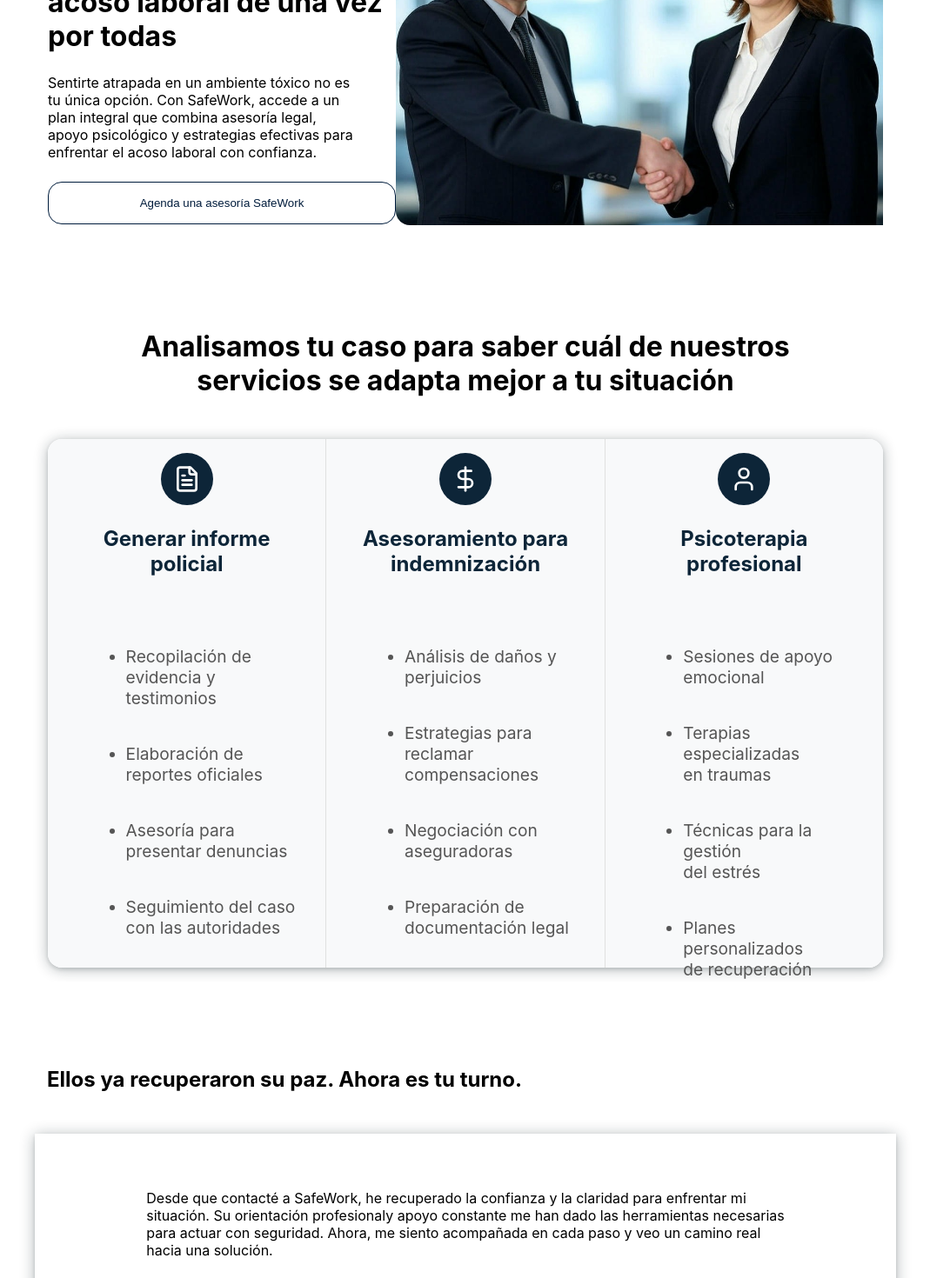
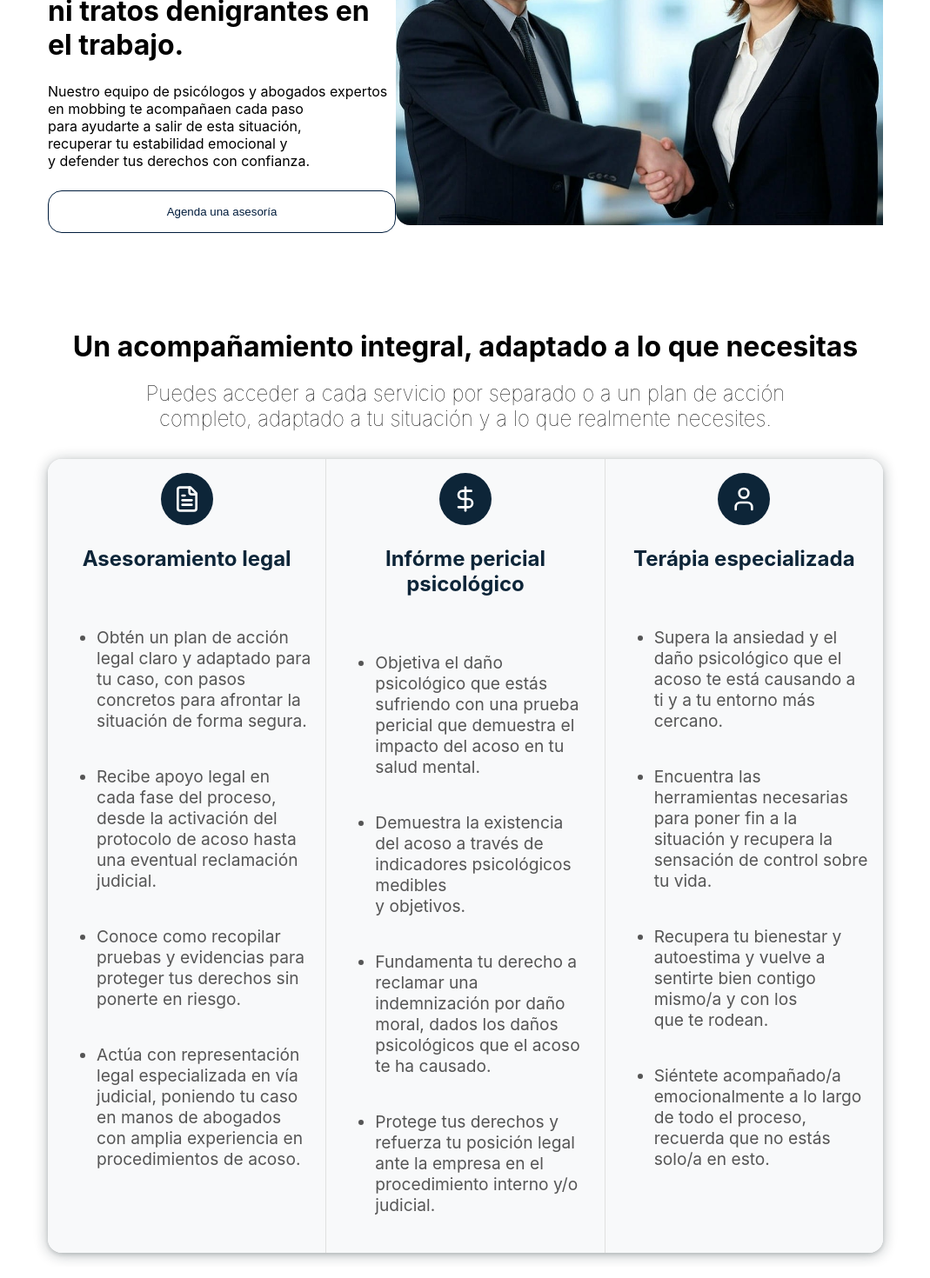
Before and after one commit to IvanOnGit/safe-work, a React (Vite) app: page / in a window 1280 px wide. Shown: the part 1330-2800 px from the top of the page at 87% size, without its empty margins (105-1174 px from the left). Built offline with nearby package versions, Linux system fonts and the light colour scheme.

Commit message:
copy rework done

```diff
--- a/src/components/BookAssestmentSection/BookAssestmentSection.tsx
+++ b/src/components/BookAssestmentSection/BookAssestmentSection.tsx
@@ -39,22 +39,22 @@ function BookAssestmentSection() {
   return (
     <Container ref={containerRef} className={isVisible ? 'visible' : ''}>
       <TextContainer>
-        <h2>RECUPERA TU PAZ EN EL TRABAJO</h2>
+        <h2>Haz frente al acoso con apoyo legal y psicológico especializado</h2>
         <h1>
-          Toma el control y pon fin al <span className="mobile-hide"><br /></span>
-          acoso laboral de una vez <span className="mobile-hide"><br /></span> por todas
+        Nadie debería sufrir acoso laboral<span className="mobile-hide"><br /></span>
+        ni tratos denigrantes en el trabajo.<span className="mobile-hide"><br /></span>
         </h1>
         <p>
-          Sentirte atrapada en un ambiente tóxico no es <span className="mobile-hide"><br /></span>
-          tu única opción. Con SafeWork, accede a un <span className="mobile-hide"><br /></span>
-          plan integral que combina asesoría legal, <span className="mobile-hide"><br /></span>
-          apoyo psicológico y estrategias efectivas para <span className="mobile-hide"><br /></span>
-          enfrentar el acoso laboral con confianza.
+          Nuestro equipo de psicólogos y abogados expertos <span className="mobile-hide"><br /></span>
+          en mobbing te acompañaen cada paso <span className="mobile-hide"><br /></span>
+          para ayudarte a salir de esta situación, <span className="mobile-hide"><br /></span>
+          recuperar tu estabilidad emocional y <span className="mobile-hide"><br /></span>
+          y defender tus derechos con confianza.
         </p>
         <button
           onClick={() => window.open("https://wa.me/34622377041?text=Hola,%20me%20gustaría%20agendar%20una%20asesoría%20SafeWork.", "_blank")}
         >
-          Agenda una asesoría SafeWork
+          Agenda una asesoría
         </button>
       </TextContainer>
       <ImageContainer>
--- a/src/components/HowCanWeHelpYou/styles.ts
+++ b/src/components/HowCanWeHelpYou/styles.ts
@@ -133,7 +133,7 @@ export const FormContainer = styled.div`
 `;
 
 export const Input = styled.input`
-  width: 45%;
+  width: 100%;
   padding: 0.5rem;
   border: none;
   border-bottom: 1px solid #D9D9D9;
--- a/src/components/OurServices/OurServices.tsx
+++ b/src/components/OurServices/OurServices.tsx
@@ -5,19 +5,24 @@ function OurServices() {
     return (
         <>
             <TextContainer>
-                <h1>Analisamos tu caso para saber cuál de nuestros <span className="mobile-hide"><br /></span> servicios <span className="desktop-hide"><br /></span>se adapta mejor a tu situación</h1>
+                <h1>Un acompañamiento integral, adaptado a lo que necesitas</h1>
+                <h2>Puedes acceder a cada servicio por separado o a un plan de acción <span className="mobile-hide"><br /></span>  <span className="desktop-hide"><br /></span>completo, adaptado a tu situación y a lo que realmente necesites.</h2>
             </TextContainer>
             <Container>
                 <ServiceCard>
                     <IconWrapper>
                         <FileText size={32} color="white" />
                     </IconWrapper>
-                    <Title>Generar informe <br />policial</Title>
+                    <Title>Asesoramiento legal</Title>
                     <List>
-                        <li>Recopilación de evidencia y testimonios</li>
-                        <li>Elaboración de reportes oficiales</li>
-                        <li>Asesoría para presentar denuncias</li>
-                        <li>Seguimiento del caso con las autoridades</li>
+                        <li>Obtén un plan de acción legal claro y adaptado para tu caso, con pasos
+                        concretos para afrontar la situación de forma segura.</li>
+                        <li>Recibe apoyo legal en cada fase del proceso, desde la activación del protocolo
+                        de acoso hasta una eventual reclamación judicial.</li>
+                        <li>Conoce como recopilar <br />pruebas y evidencias para <br />proteger tus derechos sin
+                        <br />ponerte en riesgo.</li>
+                        <li>Actúa con representación legal especializada en vía judicial, poniendo tu caso
+                        en manos de abogados con amplia experiencia en procedimientos de acoso.</li>
                     </List>
                 </ServiceCard>
 
@@ -25,12 +30,16 @@ function OurServices() {
                     <IconWrapper>
                         <DollarSign size={32} color="white" />
                     </IconWrapper>
-                    <Title>Asesoramiento para <br />indemnización</Title>
+                    <Title>Infórme pericial psicológico</Title>
                     <List>
-                        <li>Análisis de daños y <br />perjuicios</li>
-                        <li>Estrategias para reclamar <br />compensaciones</li>
-                        <li>Negociación con <br />aseguradoras</li>
-                        <li>Preparación de <br />documentación legal</li>
+                        <li>Objetiva el daño psicológico que estás sufriendo con una prueba pericial que
+                        demuestra el impacto del acoso en tu salud mental.</li>
+                        <li>Demuestra la existencia del acoso a través de indicadores psicológicos
+                        medibles <br />y objetivos.</li>
+                        <li>Fundamenta tu derecho a reclamar una indemnización por daño moral, dados
+                        los daños psicológicos que el acoso te ha causado.</li>
+                        <li>Protege tus derechos y refuerza tu posición legal ante la empresa en el
+                        procedimiento interno y/o judicial.</li>
                     </List>
                 </ServiceCard>
 
@@ -38,12 +47,16 @@ function OurServices() {
                     <IconWrapper>
                         <User size={32} color="white" />
                     </IconWrapper>
-                    <Title>Psicoterapia <br />profesional</Title>
+                    <Title>Terápia especializada</Title>
                     <List>
-                        <li>Sesiones de apoyo <br />emocional</li>
-                        <li>Terapias especializadas <br />en traumas</li>
-                        <li>Técnicas para la gestión <br />del estrés</li>
-                        <li>Planes personalizados <br />de recuperación</li>
+                        <li>Supera la ansiedad y el daño psicológico que el acoso te está causando a ti y a
+                        tu entorno más cercano.</li>
+                        <li>Encuentra las herramientas necesarias para poner fin a la situación y recupera
+                        la sensación de control sobre tu vida.</li>
+                        <li>Recupera tu bienestar y autoestima y vuelve a sentirte bien contigo <br />mismo/a y
+                        con los <br /> que te rodean.</li>
+                        <li>Siéntete acompañado/a emocionalmente a lo largo de todo el proceso,
+                        recuerda que no estás solo/a en esto.</li>
                     </List>
                 </ServiceCard>
             </Container>
@@ -52,12 +65,16 @@ function OurServices() {
                     <IconWrapper>
                         <FileText size={32} color="white" />
                     </IconWrapper>
-                    <Title>Generar informe <br />policial</Title>
+                    <Title>Asesoramiento legal</Title>
                     <List>
-                        <li>Recopilación de evidencia y testimonios</li>
-                        <li>Elaboración de reportes oficiales</li>
-                        <li>Asesoría para presentar denuncias</li>
-                        <li>Seguimiento del caso con las autoridades</li>
+                        <li>Obtén un plan de acción legal claro y adaptado para tu caso, con pasos
+                        concretos para afrontar la situación de forma segura.</li>
+                        <li>Recibe apoyo legal en cada fase del proceso, desde la activación del protocolo
+                        de acoso hasta una eventual reclamación judicial.</li>
+                        <li>Conoce como recopilar pruebas y evidencias para proteger tus derechos sin
+                        ponerte en riesgo.</li>
+                        <li>Actúa con representación legal especializada en vía judicial, poniendo tu caso
+                        en manos de abogados con amplia experiencia en procedimientos de acoso.</li>
                     </List>
                 </ServiceCard>
 
@@ -65,12 +82,16 @@ function OurServices() {
                     <IconWrapper>
                         <DollarSign size={32} color="white" />
                     </IconWrapper>
-                    <Title>Asesoramiento para <br />indemnización</Title>
+                    <Title>Informe pericial <br />psicológico</Title>
                     <List>
-                        <li>Análisis de daños y <br />perjuicios</li>
-                        <li>Estrategias para reclamar <br />compensaciones</li>
-                        <li>Negociación con <br />aseguradoras</li>
-                        <li>Preparación de <br />documentación legal</li>
+                        <li>Objetiva el daño psicológico que estás sufriendo con una prueba pericial que
+                        demuestra el impacto del acoso en tu salud mental.</li>
+                        <li>Demuestra la existencia del acoso a través de indicadores psicológicos
+                        medibles y objetivos.</li>
+                        <li>Fundamenta tu derecho a reclamar una indemnización por daño moral, dados
+                        los daños psicológicos que el acoso te ha causado.</li>
+                        <li>Protege tus derechos y refuerza tu posición legal ante la empresa en el
+                        procedimiento interno y/o judicial.</li>
                     </List>
                 </ServiceCard>
 
@@ -78,12 +99,16 @@ function OurServices() {
                     <IconWrapper>
                         <User size={32} color="white" />
                     </IconWrapper>
-                    <Title>Psicoterapia <br />profesional</Title>
+                    <Title>Terapia especializada</Title>
                     <List>
-                        <li>Sesiones de apoyo <br />emocional</li>
-                        <li>Terapias especializadas <br />en traumas</li>
-                        <li>Técnicas para la gestión <br />del estrés</li>
-                        <li>Planes personalizados <br />de recuperación</li>
+                        <li>Supera la ansiedad y el daño psicológico que el acoso te está causando a ti y a
+                        tu entorno más cercano.</li>
+                        <li>Encuentra las herramientas necesarias para poner fin a la situación y recupera
+                        la sensación de control sobre tu vida.</li>
+                        <li>Recupera tu bienestar y autoestima y vuelve a sentirte bien contigo mismo/a y
+                        con los que te rodean.</li>
+                        <li>Siéntete acompañado/a emocionalmente a lo largo de todo el proceso,
+                        recuerda que no estás solo/a en esto.</li>
                     </List>
                 </ServiceCard>
             </MobileContainer>
--- a/src/components/OurServices/styles.ts
+++ b/src/components/OurServices/styles.ts
@@ -4,13 +4,19 @@ import styled from 'styled-components';
 export const TextContainer = styled.div`
     display: flex;
     justify-content: center;
+    flex-direction: column;
     text-align: center;
+    font-family: 'Inter', sans-serif;
+
     h1 {
         font-size: 2rem;
-        font-family: 'Inter', sans-serif;
         margin: 0;
         padding: 0;
-        margin-bottom: 3rem;
+    }
+
+    h2 {
+        font-weight: 100;
+        margin-bottom: 2rem;
     }
 
     .desktop-hide {
@@ -34,7 +40,7 @@ export const Container = styled.section`
   display: flex;
   align-items: stretch;
   background-color: white;
-  height: 38rem;
+  height: rem;
   margin-left: 10rem;
   margin-right: 10rem;
   box-shadow: rgba(14, 30, 37, 0.12) 0px 2px 4px 0px, rgba(14, 30, 37, 0.32) 0px 2px 16px 0px;
@@ -118,8 +124,6 @@ export const Title = styled.h3`
 `;
 
 export const List = styled.ul`
-  padding: 1rem;
-  padding-left: 4.6rem;
   color: #555;
   font-size: 1rem;
   text-align: left;
--- a/src/components/Recomendations/Recomendations.tsx
+++ b/src/components/Recomendations/Recomendations.tsx
@@ -1,41 +1,101 @@
-import { Container, NameOcupationAndStars, PersonAndLogoContainer, PersonContainer, ProfileImage, RecomendationsContainer, RecomendationsLogo, Stars, TextContainer, TitleContainer } from './styles';
+import { useState, useEffect, useCallback, useMemo } from 'react';
+import {
+  Container, TitleContainer, RecomendationsContainer, TextContainer,
+  PersonAndLogoContainer, PersonContainer, ProfileImage, NameOcupationAndStars,
+  Stars, RecomendationsLogo, CarouselControls
+} from './styles';
+import { ChevronLeft, ChevronRight } from 'lucide-react';
 
 function Recomendations() {
+  const testimonials = useMemo(() => [
+    {
+      text: "Tengo 43 años y en mi vida había tenido ningún problema en mi desarrollo profesional, al contrario, hasta que un nuevo responsable empezó a hacerme la vida imposible. Empecé con ataques de ansiedad y al cabo de un tiempo tuve que coger una baja médica. Me dolía el estómago todo el rato y no había ninguna causa médica. No sabía que hacer. Conocí este servicio y me ayudaron a empezar a ver la luz. Al final interpusimos demanda contra la empresa y aportamos un informe pericial. Ahora estoy en otro trabajo, porque conseguí la extinción indemnizada de mi contrato.",
+      name: "ALEJANDRO",
+      rating: 5,
+      profileImage: "/images/placeholder.svg",
+      companyLogo: "/images/GoogleLogo.svg"
+    },
+    {
+      text: "Trabajaba en una gran empresa, que todo el mundo conoce. Nunca pensé que podían tratarme así, pero el calvario que sufrí fue inhumano. Me degradaron profesionalmente para forzarme a que me fuera voluntariamente, sin indemnización, claro. Gracias a un buen asesoramiento legal y y psicológico pude conseguir la adopción de medidas cautelares, para no reincorporarme al trabajo y, finalmente, acabar con el acoso.",
+      name: "ANA",
+      rating: 5,
+      profileImage: "/images/placeholder.svg",
+      companyLogo: "/images/GoogleLogo.svg"
+    },
+    {
+      text: "Soy funcionario y, tras vivir esta situación, me di cuenta de que este problema es mucho más común de lo que pensaba. Para mí fue importante sentirme escuchado desde el principio y sentir que quien me atendía estaba especializado en este tema. Lo recomiendo.",
+      name: "RAFAEL",
+      rating: 5,
+      profileImage: "/images/placeholder.svg",
+      companyLogo: "/images/GoogleLogo.svg"
+    },
+    {
+      text: "Mi jefe me maltrataba psicológicamente y cogí pánico a ir al trabajo. Me hicieron un informe pericial y con el pude demostrar que sufría ansiedad y síntomas postraumáticos asociados a la oficina. Me ayudó a buscar una solución interna con la empresa y a entender mejor lo que me pasaba.",
+      name: "SANTIAGO",
+      rating: 5,
+      profileImage: "/images/placeholder.svg",
+      companyLogo: "/images/GoogleLogo.svg"
+    },
+    {
+      text: "Estaba viviendo una situación de acoso en mi antiguo trabajo en Inglaterra y creí que me estaba volviendo loca, que todo era culpa mía y que estaba exagerando. El psicólogo (Miguel) me ayudó a gestionar la situación y mis emociones. He conseguido recuperarme.",
+      name: "INMACULADA",
+      rating: 5,
+      profileImage: "/images/placeholder.svg",
+      companyLogo: "/images/GoogleLogo.svg"
+    },
+
+  ], []);
+
+  const [currentIndex, setCurrentIndex] = useState(0);
+
+  const nextTestimonial = useCallback(() => {
+    setCurrentIndex((prevIndex) => (prevIndex + 1) % testimonials.length);
+  }, [testimonials]);
+
+  const prevTestimonial = () => {
+    setCurrentIndex((prevIndex) => (prevIndex === 0 ? testimonials.length - 1 : prevIndex - 1));
+  };
+
+  useEffect(() => {
+    const interval = setInterval(nextTestimonial, 5000);
+    return () => clearInterval(interval);
+  }, [nextTestimonial]);
+
+  const currentTestimonial = testimonials[currentIndex];
+
   return (
-    <>
     <Container id="recomendations">
       <TitleContainer>
-                  <h1>Ellos ya recuperaron su paz. Ahora es tu turno.</h1>
+        <h1>Historias que demuestran que poner fin al acoso es posible</h1>
       </TitleContainer>
       <RecomendationsContainer>
         <TextContainer>
-            <p>
-             Desde que contacté a SafeWork, he recuperado la confianza y la claridad para enfrentar mi <span className="mobile-hide"><br /></span>
-             situación. Su orientación profesionaly apoyo constante me han dado las herramientas necesarias <span className="mobile-hide"><br /></span>
-             para actuar con seguridad. Ahora, me siento acompañada en cada paso y veo un camino real <span className="mobile-hide"><br /></span>
-             hacia una solución.
-            </p>
+          <p>{currentTestimonial.text}</p>
         </TextContainer>
         <PersonAndLogoContainer>
           <PersonContainer>
-                <ProfileImage src="/images/ProfilePictureRecomendation.jpg" alt="" />
+            <ProfileImage src={currentTestimonial.profileImage} alt={`Foto de ${currentTestimonial.name}`} />
             <NameOcupationAndStars>
-                    <h1>Marta Ramos</h1>
-                    <h2>TEAM LEADER | MADRID, ESPAÑA</h2>
+              <h1>{currentTestimonial.name}</h1>
               <Stars>
-                        <img src="/images/Star.svg" alt="" />
-                        <img src="/images/Star.svg" alt="" />
-                        <img src="/images/Star.svg" alt="" />
-                        <img src="/images/Star.svg" alt="" />
-                        <img src="/images/Star.svg" alt="" />
+                {[...Array(currentTestimonial.rating)].map((_, i) => (
+                  <img key={i} src="/images/Star.svg" alt="estrella" />
+                ))}
               </Stars>
             </NameOcupationAndStars>
           </PersonContainer>
-            <RecomendationsLogo src="/images/GoogleLogo.svg" alt="" />
+          <RecomendationsLogo src={currentTestimonial.companyLogo} alt="Logo de la empresa" />
         </PersonAndLogoContainer>
+        <CarouselControls>
+          <button onClick={prevTestimonial} aria-label="Anterior testimonio">
+            <ChevronLeft />
+          </button>
+          <button onClick={nextTestimonial} aria-label="Siguiente testimonio">
+            <ChevronRight />
+          </button>
+        </CarouselControls>
       </RecomendationsContainer>
     </Container>
-    </>
   );
 }
 
--- a/src/components/Recomendations/styles.ts
+++ b/src/components/Recomendations/styles.ts
@@ -1,148 +1,137 @@
 import styled from 'styled-components';
 
 export const Container = styled.section`
-    height: 40rem;
+  height: auto;
   background-color: white;
   display: flex;
   align-items: center;
   justify-content: center;
   flex-direction: column;
   margin-top: 1rem;
+  padding: 2rem 1rem;
 
   h1 {
-        font-size: 2rem;
+    font-size: 1.75rem;
     font-family: 'Inter', sans-serif;
-        margin: 0;
-        padding: 0;
-    }
-
-    @media (max-width: 768px) {
-        height: 50rem;
-    }
-
-    @media (min-width: 768px) and (max-width: 1024px) {
-        margin-left: 5rem;
-        margin-right: 5rem;
+    text-align: center;
   }
 `;
 
 export const TitleContainer = styled.div`
-    margin-bottom: 3rem;
-    text-align: left;
-    margin-right: 26rem;
+  margin-bottom: 2rem;
+  text-align: center;
 
   h1 {
     font-size: 1.5rem;
   }
-
-    @media (max-width: 768px) {
-        margin-top: 3rem;
-        margin-right: 1rem;
-        margin-left: 1rem;
-    }
-
-    @media (min-width: 768px) and (max-width: 1024px) {
-       width: 100%;
-       margin-right: 0;
-    }
 `;
 
 export const RecomendationsContainer = styled.div`
-    box-shadow: rgba(14, 30, 37, 0.12) 0px 2px 4px 0px, rgba(14, 30, 37, 0.32) 0px 2px 16px 0px;
-    padding: 3rem;
-    padding-left: 8rem;
-    padding-right: 8rem;
+  box-shadow: rgba(14, 30, 37, 0.12) 0px 2px 4px, rgba(14, 30, 37, 0.32) 0px 2px 16px;
+  padding: 2rem;
   display: flex;
   flex-direction: column;
-    gap: 2rem;
-
-    @media (max-width: 768px) {
-        padding: 1rem;
-        margin-right: 1rem;
-        margin-left: 1rem;
-    }
-
-    @media (min-width: 768px) and (max-width: 1024px) {
-        padding-left: 5rem;
-        padding-right: 5rem;
-    }
+  gap: 1.5rem;
+  width: 85%;
+  max-width: 700px;
+  border-radius: 12px;
+  height: 22rem; /* Altura fija para evitar cambios */
+  overflow: hidden; /* Evita que el contenido sobrepase la tarjeta */
 `;
 
 export const TextContainer = styled.div`
   font-family: 'Inter', sans-serif;
-
-    @media (max-width: 768px) {
-        display: flex;
-        flex-direction: column;
-
-        .mobile-hide {
-            display: none;
-        }
-    }
-
-    @media (min-width: 768px) and (max-width: 1024px) {
-        white-space: nowrap;
-    }
+  text-align: left;
+  line-height: 1.6;
+  font-size: 1rem;
+  flex-grow: 1; /* Permite que el texto se acomode sin cambiar el tamaño */
+  overflow: hidden; /* Asegura que el texto largo no modifique la altura */
 `;
 
 export const PersonAndLogoContainer = styled.div`
   display: flex;
   justify-content: space-between;
-
+  align-items: center;
 
   @media (max-width: 768px) {
-        display: flex;
     flex-direction: column;
+    gap: 1rem;
   }
 `;
 
 export const PersonContainer = styled.div`
   display: flex;
-    gap: 2rem;
   align-items: center;
-
+  gap: 1rem;
 
   @media (max-width: 768px) {
-        display: flex;
     flex-direction: column;
+    text-align: center;
   }
 `;
 
 export const ProfileImage = styled.img`
-    height: 5rem;
-    width: 5rem;
+  height: 4rem;
+  width: 4rem;
   border-radius: 50%;
   object-fit: cover;
-    object-position: center;
 `;
 
 export const NameOcupationAndStars = styled.div`
   font-family: 'Inter', sans-serif;
   display: flex;
   flex-direction: column;
-    gap: 0.5rem;
+  align-items: flex-start;
+  gap: 0.3rem;
 
   h1 {
+    font-size: 1.25rem;
+    font-weight: 600;
     margin: 0;
-        padding: 0;
-        font-size: 1.5rem;
-        font-weight: 600;
   }
 
   h2 {
+    font-size: 0.9rem;
+    font-weight: 400;
     margin: 0;
-        padding: 0;
-        font-size: 1rem;
-        font-weight: 100;
   }
 
   @media (max-width: 768px) {
-        display: flex;
-        justify-content: center;
     align-items: center;
   }
 `;
 
-export const Stars = styled.div``;
+export const Stars = styled.div`
+  display: flex;
+  gap: 0.2rem;
+`;
 
-export const RecomendationsLogo = styled.img``;
+export const RecomendationsLogo = styled.img`
+  width: 7rem;
+  margin-right: 5rem;
+`;
+
+export const CarouselControls = styled.div`
+  display: flex;
+  justify-content: center;
+  gap: 1rem;
+  margin-top: 1rem;
+
+  button {
+    background: none;
+    border: none;
+    cursor: pointer;
+    display: flex;
+    align-items: center;
+    justify-content: center;
+    width: 2rem;
+    height: 2rem;
+    border-radius: 50%;
+    background-color: #f5f5f5;
+    transition: background-color 0.3s ease;
+
+    &:hover {
+      background-color: #e0e0e0;
+    }
+  }
+`;
--- a/src/components/WhyUs/styles.ts
+++ b/src/components/WhyUs/styles.ts
@@ -42,7 +42,7 @@ export const WhyUsContainer = styled.div`
     margin-bottom: 2rem;
 
     img {
-        height: 26rem;
+        height: 30rem;
         width: 25rem;
         object-fit: cover;
         object-position: center;
```
Also changed, not shown: src/components/Contact/Contact.tsx (+12 -4 lines), src/components/Home/Home.tsx (+5 -2 lines), src/components/HowCanWeHelpYou/HowCanWeHelpYou.tsx (+49 -17 lines), src/components/WhyUs/WhyUs.tsx (+16 -6 lines), public/images/placeholder.svg (added). Lines whose indentation alone changed are shown as unchanged.
